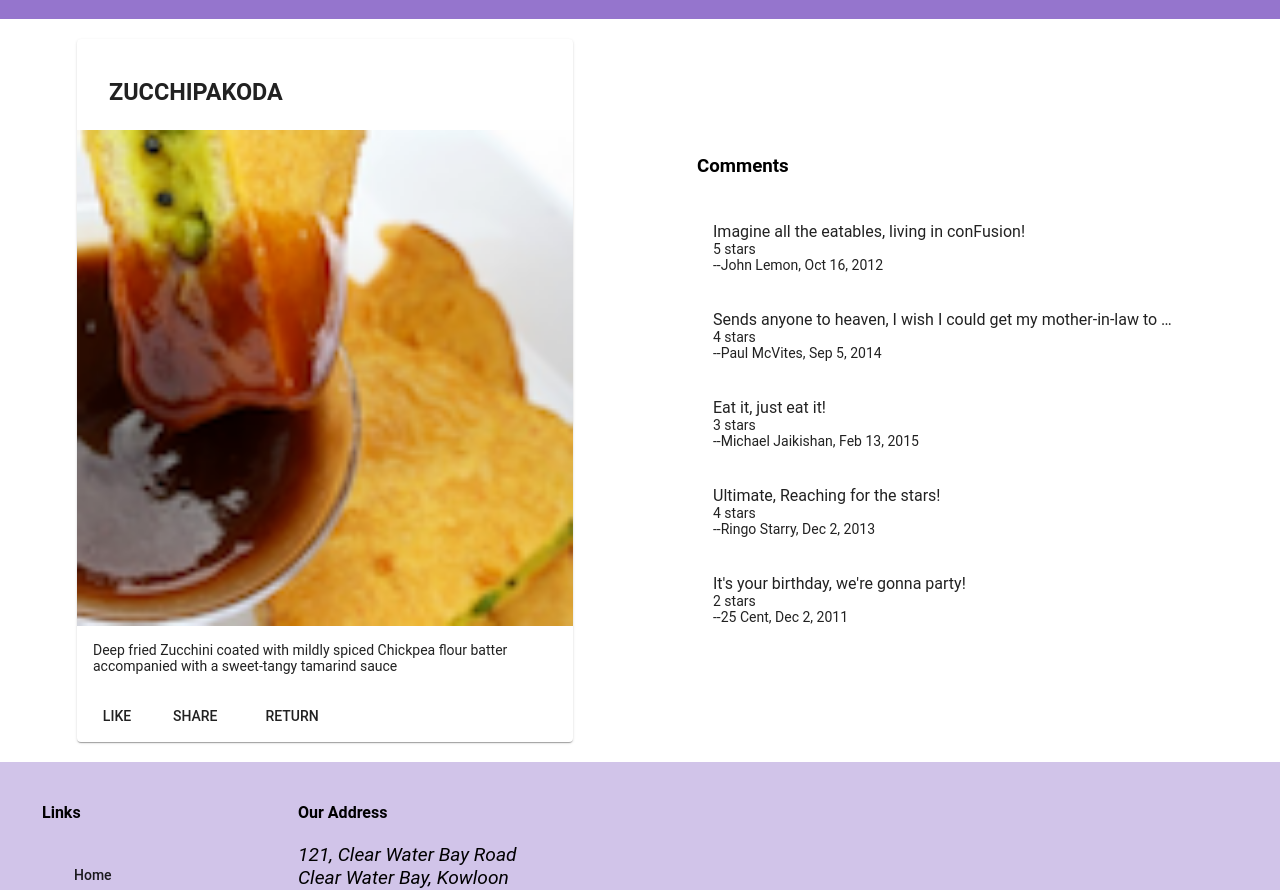
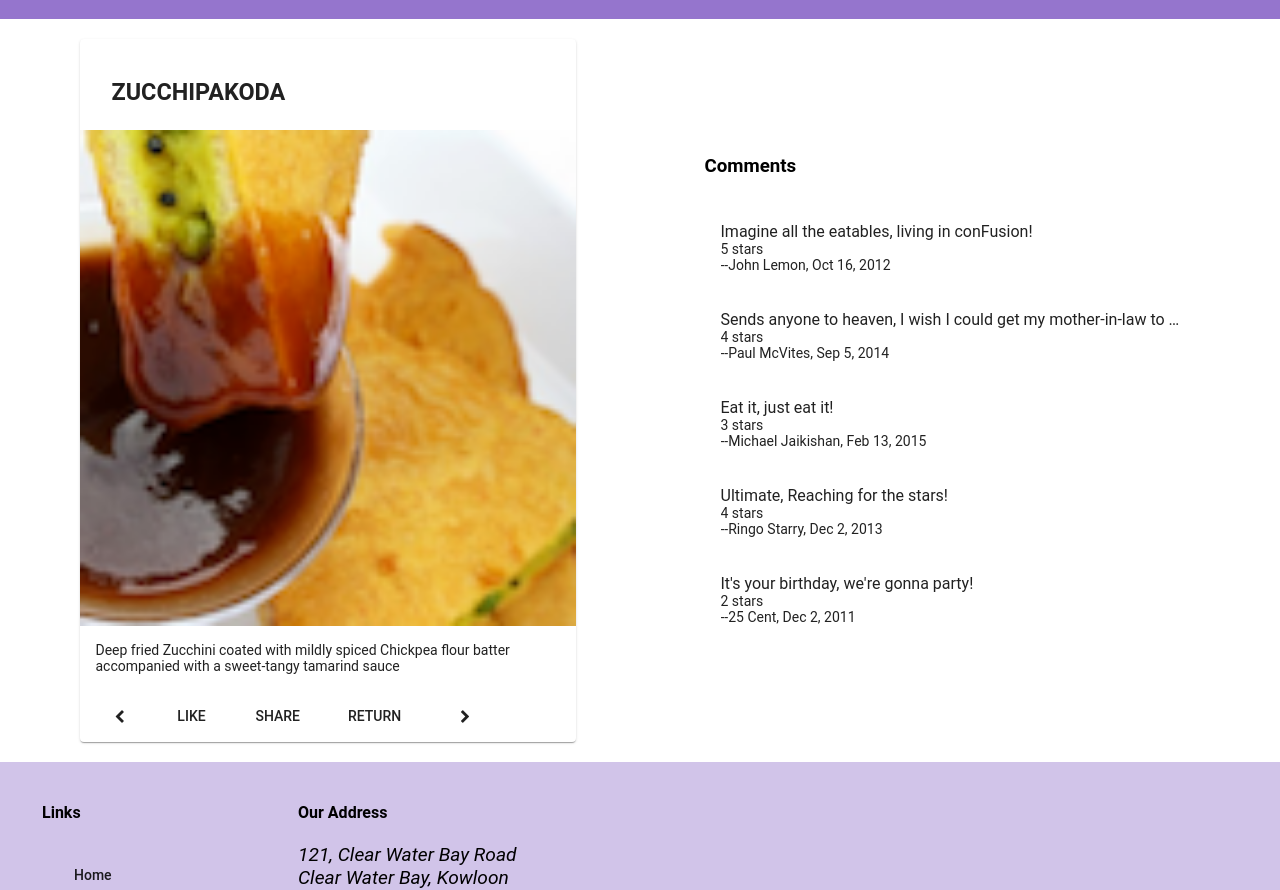
Before and after one commit to jupmorenor/angularconfusion, an Angular app: page /dishdetail/1 in a window 1280 px wide. Shown: the part 320-1210 px from the top of the page. Built offline with nearby package versions, Linux system fonts and the light colour scheme.

Commit message:
dish detail next and prev navigation

```diff
--- a/src/app/dishdetail/dishdetail.component.html
+++ b/src/app/dishdetail/dishdetail.component.html
@@ -6,8 +6,8 @@
     fxLayoutGap="10px"
     fxLayoutGap.xs="0">
 
-  <div fxFlex="40">
-    <div fxFlex *ngIf="dish" >
+  <div fxFlex="40" *ngIf="dish">
+    <div fxFlex>
         <mat-card>
             <mat-card-header>
                 <mat-card-title>
@@ -19,17 +19,24 @@
                 <p>{{dish.description}} </p>
             </mat-card-content>
             <mat-card-actions>
+                <button mat-button [routerLink]="['/dishdetail', prev]">
+                    <span class="fa fa-chevron-left fal-lg"></span>
+                </button>
                 <button mat-button>LIKE</button>
                 <button mat-button>SHARE</button>
                 <button mat-button (click)="goBack()">RETURN</button>
+                <span class="flex-spacer"></span>
+                <button mat-button [routerLink]="['/dishdetail', next]">
+                    <span class="fa fa-chevron-right fal-lg"></span>
+                </button>
             </mat-card-actions>
         </mat-card>
     </div>
   </div>
 
-  <div fxFlex="40">
-    <h3 matLine *ngIf="dish">Comments</h3>
-    <mat-list *ngIf="dish">
+  <div fxFlex="40" *ngIf="dish">
+    <h3 matLine>Comments</h3>
+    <mat-list>
         <mat-list-item *ngFor="let comment of dish.comments">
             <p matLine >{{ comment.comment }}</p>
             <p matLine >{{ comment.rating }} stars</p>
--- a/src/app/dishdetail/dishdetail.component.ts
+++ b/src/app/dishdetail/dishdetail.component.ts
@@ -3,6 +3,7 @@ import { Params, ActivatedRoute } from '@angular/router';
 import { Location } from '@angular/common';
 import { Dish } from '../shared/dish';
 import { DishService } from '../services/dish.service';
+import { switchMap } from 'rxjs/operators';
 
 @Component({
   selector: 'app-dishdetail',
@@ -12,12 +13,25 @@ import { DishService } from '../services/dish.service';
 export class DishdetailComponent implements OnInit {
 
   dish: Dish;
+  dishIds: string[];
+  prev: string;
+  next: string;
 
   constructor(private dishService: DishService, private location: Location, private route: ActivatedRoute) { }
 
   ngOnInit(): void {
-    let id = this.route.snapshot.params['id'];
-    this.dishService.getDish(id).subscribe(dish => this.dish = dish);
+    this.dishService.getDishIds().subscribe(ids => this.dishIds = ids);
+    this.route.params.pipe(switchMap((params: Params) => this.dishService.getDish(params['id'])))
+    .subscribe(dish => {
+      this.dish = dish;
+      this.setPrevNext(dish.id);
+    });
+  }
+
+  setPrevNext(dishId: string) {
+    const index = this.dishIds.indexOf(dishId);
+    this.prev = this.dishIds[(this.dishIds.length + index - 1) % this.dishIds.length]
+    this.next = this.dishIds[(this.dishIds.length + index + 1) % this.dishIds.length]
   }
 
   goBack(): void {
--- a/src/app/services/dish.service.ts
+++ b/src/app/services/dish.service.ts
@@ -22,4 +22,8 @@ export class DishService {
   getFeaturedDish(): Observable<Dish> {
     return of(DISHES.filter((dish) => dish.featured)[0]).pipe(delay(2000));
   }
+
+  getDishIds(): Observable<string | any> {
+    return of(DISHES.map(dish => dish.id));
+  }
 }
```
